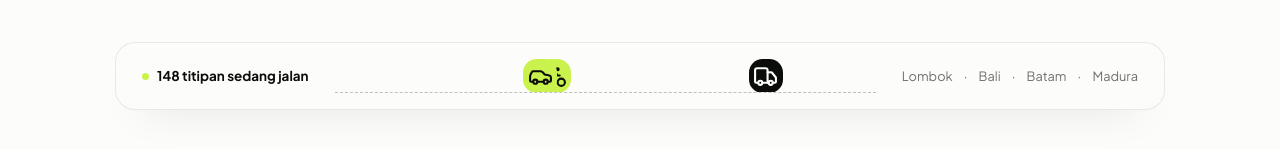
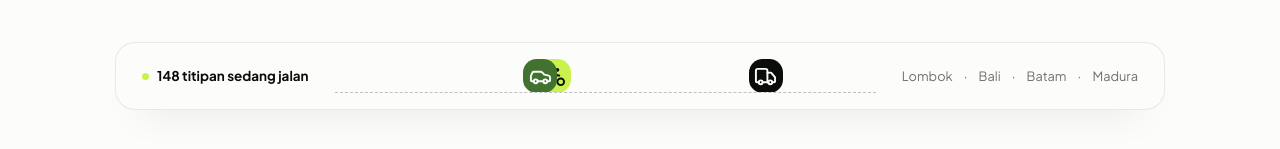
Before and after one commit to aqwanalidaud25-gif/Yatiptip, a React app: page / in a window 1280 px wide. Shown: the part 464-613 px from the top of the page. Built offline with nearby package versions, Linux system fonts and the light colour scheme; the HTML template or start-up script is replaced by a standard one.

Commit message:
update components (landing) and index.css

```diff
--- a/src/components/landing/LiveTicker.jsx
+++ b/src/components/landing/LiveTicker.jsx
@@ -1,5 +1,5 @@
 import { Bike, Car, Truck } from 'lucide-react'
 
 export default function LiveTicker({ activeCount = 148, cities = ['Lombok', 'Bali', 'Batam', 'Madura'] }) {
-  return <div className="yt-ticker"><span className="yt-ticker__status"><i /> {activeCount} titipan sedang jalan</span><div className="yt-ticker__route"><span><Bike size={25} /></span><span><Car size={25} /></span><span className="is-dark"><Truck size={25} /></span></div><span className="yt-ticker__cities">{cities.join(' · ')}</span></div>
+  return <div className="yt-ticker"><span className="yt-ticker__status"><i /> {activeCount} titipan sedang jalan</span><div className="yt-ticker__route"><span><Bike size={23} /></span><span><Car size={23} /></span><span className="is-dark"><Truck size={23} /></span></div><span className="yt-ticker__cities">{cities.join(' · ')}</span></div>
 }
--- a/src/index.css
+++ b/src/index.css
@@ -214,7 +214,7 @@ h1, h2, h3 { font-family: var(--font-heading); }
 .yt-ticker__route span { border-radius: 40%; height: 34px; width: 34px; }
 .yt-ticker__route > span { animation: yt-ticker-route-forward 5.5s linear infinite; left: 0; position: absolute; top: 0; will-change: left; }
 .yt-ticker__route > span:nth-child(1) { animation-duration: 4.6s; }
-.yt-ticker__route > span:nth-child(2) { animation-delay: -2.067s; animation-duration: 6.2s; }
+.yt-ticker__route > span:nth-child(2) { animation-delay: -2.067s; animation-duration: 6.2s; background: var(--color-accent); color: var(--color-light); }
 .yt-ticker__route > span:nth-child(3) { animation-delay: -3.733s; animation-duration: 5.6s; }
 .yt-ticker__cities { gap: 18px; font-size: .8rem; }
 .yt-ticker__cities { word-spacing: 9px; }
@@ -443,4 +443,4 @@ h1, h2, h3 { font-family: var(--font-heading); }
 .yt-route-card--boat { background: linear-gradient(160deg, rgba(201, 242, 77, .36), var(--color-accent)); }
 .yt-why, .yt-coverage { background: rgba(252, 252, 250, .72); }
 .yt-how { background: radial-gradient(ellipse 45% 65% at 12% 100%, rgba(201, 242, 77, .2) 0%, rgba(252, 252, 250, .72) 46%, transparent 78%), var(--color-light); }
-.yt-cta { background: linear-gradient(120deg, var(--color-primary) 0%, rgba(65, 114, 47, .58) 55%, var(--color-accent) 100%); }
+.yt-cta { background: linear-gradient(120deg, var(--color-primary) 0%, rgba(65, 114, 47, .58) 55%, var(--color-accent) 1000%); }
```
